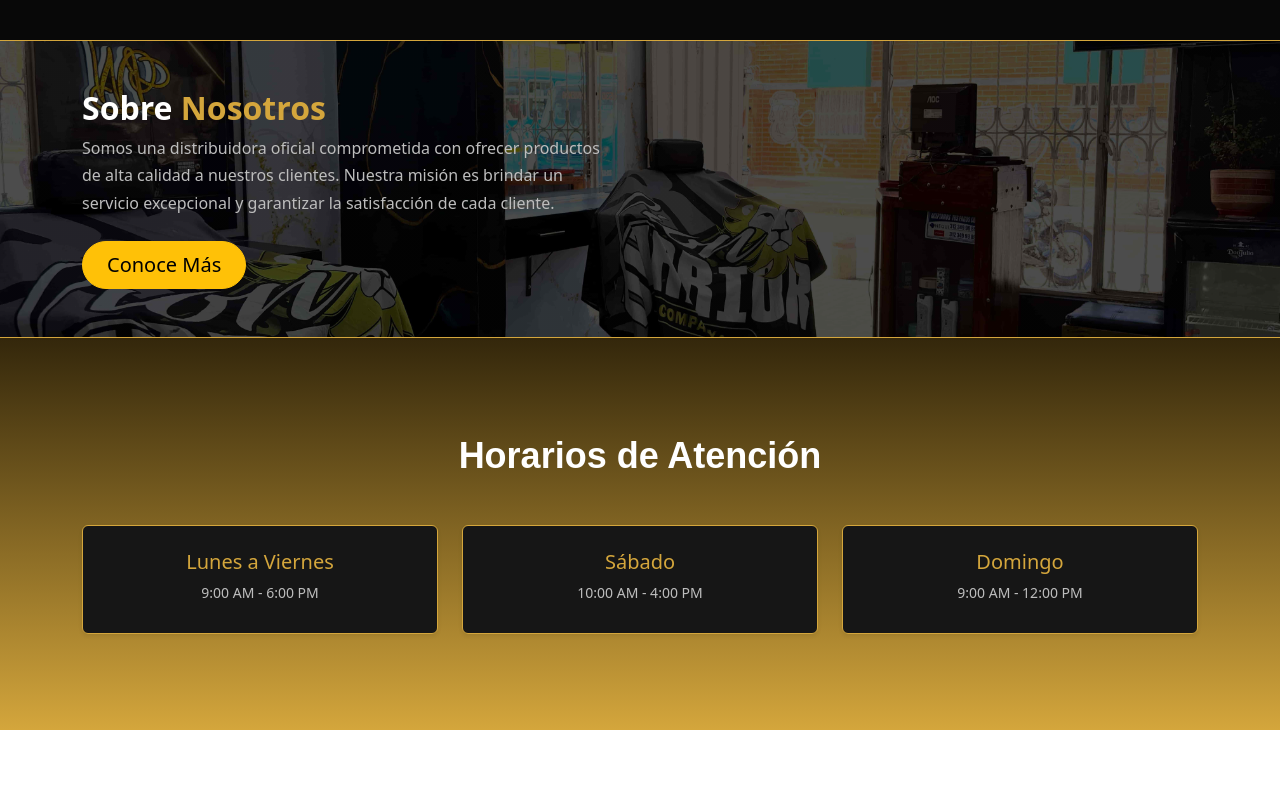
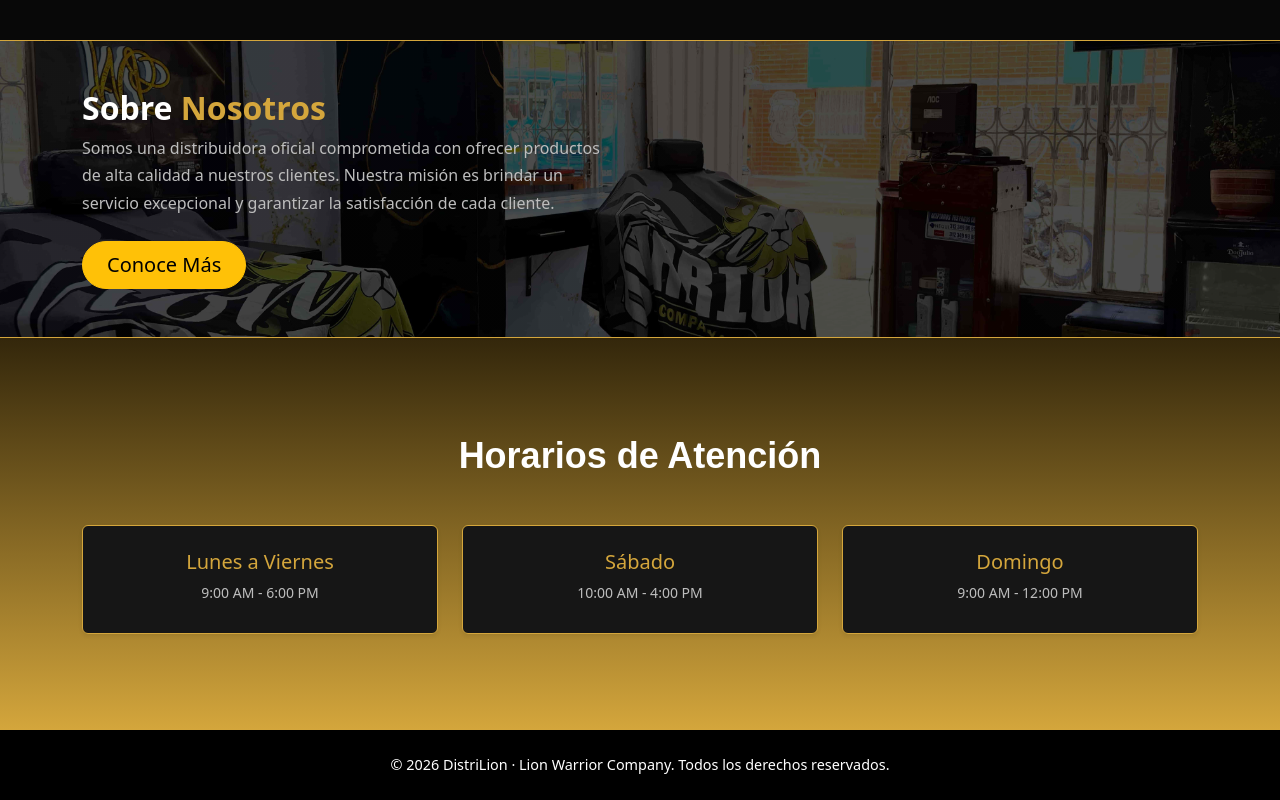
Before and after one commit to dmejianovoa/Proyecto_Distrilion_REACT, a React (Vite) app in the folder distrilion-frontend/: page / in a window 1280 px wide. Shown: the part 1138-1938 px from the top of the page. Before the commit the page ends 1868 px from the top, so only its background shows below. Built offline with nearby package versions, Linux system fonts and the light colour scheme; no server answers.

Commit message:
feat: Se agrega componente Footer sencillo como toque ligero

```diff
--- a/distrilion-frontend/src/App.jsx
+++ b/distrilion-frontend/src/App.jsx
@@ -3,7 +3,9 @@ import { useState } from "react";
 import Header from "./components/Header";
 import HomePage from "./pages/HomePage";
 import CartPanel from "./components/CartPanel";
-
+import Footer from "./components/Footer";
+{
+}
 function App() {
   // Cada item del carrito es un producto con su cantidad { id, name, price, quantity, ... }
   const [cart, setCart] = useState([]);
@@ -61,6 +63,7 @@ function App() {
     <>
       <Header cartCount={totalItems} />
       <HomePage onAddToCart={handleAddToCart} />
+      <Footer />
       <CartPanel
         cart={cart}
         onIncrease={handleIncrease}
--- /dev/null
+++ b/distrilion-frontend/src/components/Footer.css
@@ -0,0 +1,12 @@
+/* Footer.css - Estilos del pie de página (BEM) */
+.footer {
+  background: #000;
+  color: #fff;
+  text-align: center;
+  padding: 24px 16px;
+}
+
+.footer__text {
+  margin: 0;
+  font-size: 0.9rem;
+}
--- /dev/null
+++ b/distrilion-frontend/src/components/Footer.jsx
@@ -0,0 +1,18 @@
+// Footer.jsx - Pie de pagina de Distrilion
+import "./Footer.css";
+
+function Footer() {
+  //Año calculado automaticamente
+  const currentYear = new Date().getFullYear();
+
+  return (
+    <footer className="footer">
+      <p className="footer__text">
+        © {currentYear} DistriLion · Lion Warrior Company. Todos los derechos
+        reservados.
+      </p>
+    </footer>
+  );
+}
+
+export default Footer;
```
